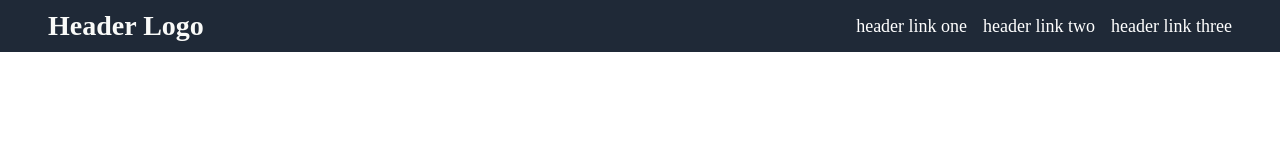
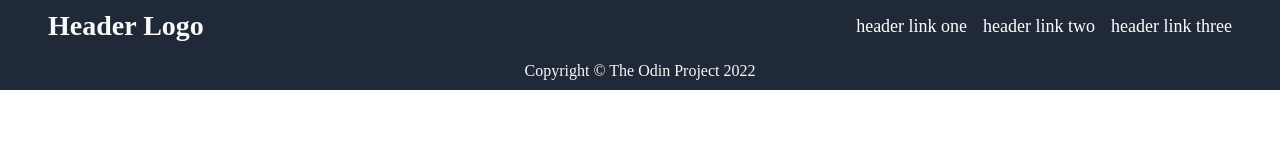
Before and after one commit to Karol931/Landing-page, a plain HTML site: page index.html in a window 1280 px wide. Drawn offline with Linux system fonts and the light colour scheme.

Commit message:
Do footer for a page

```diff
--- a/index.html
+++ b/index.html
@@ -22,7 +22,7 @@
 
     </div>
     <div class="footer">
-
+        Copyright &copy The Odin Project 2022
     </div>
 </body>
 </html>
--- a/styles.css
+++ b/styles.css
@@ -35,3 +35,12 @@ ul {
     font-weight: bold;
     font-size: 28px;
 }
+
+.footer {
+    display: flex;
+    justify-content: center;
+    align-items: center;
+    padding: 10px 48px;
+    background-color: #1f2937;
+    color: #f9faf8;
+}
```
